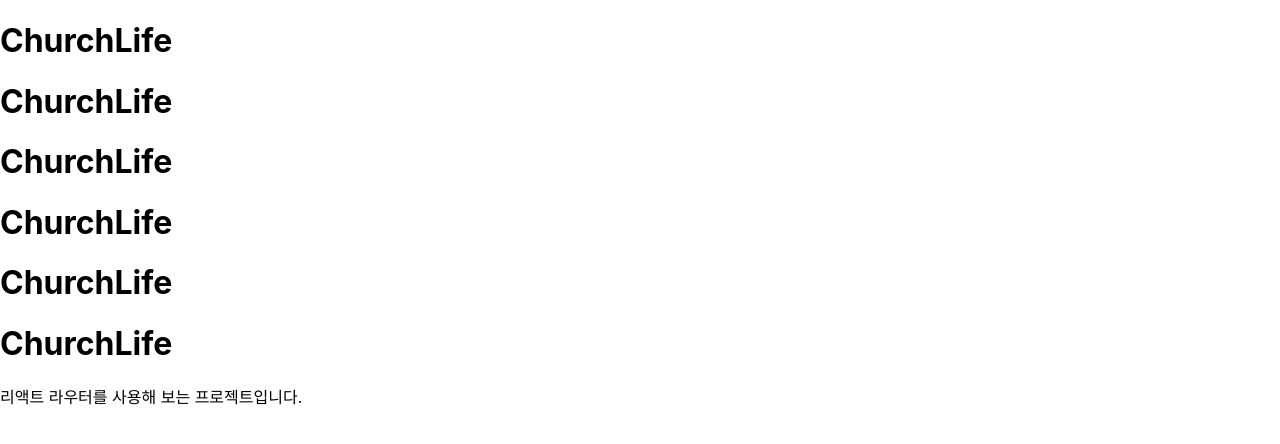
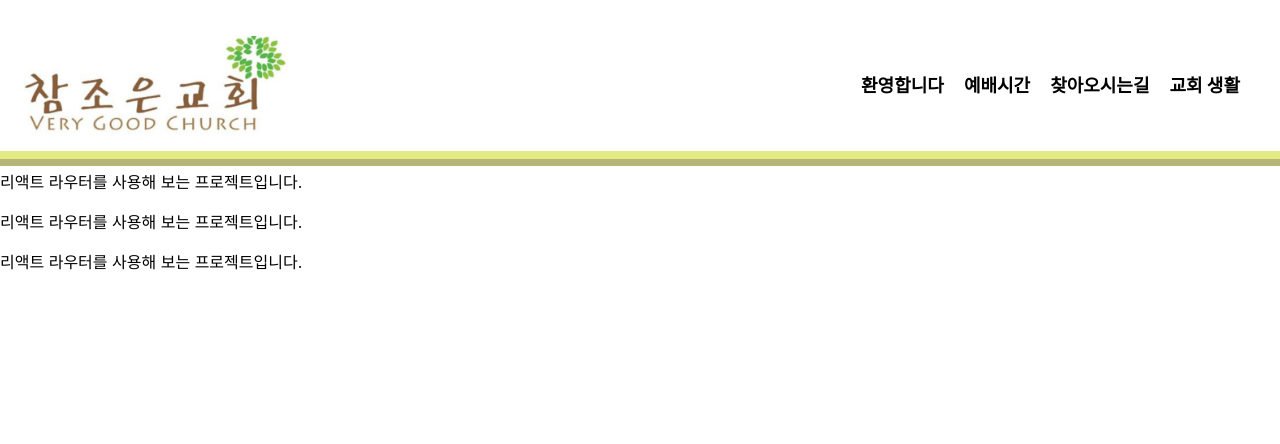
Before and after one commit to JamesJoe0830/ChamChurch, a React (Create React App) app: page /churchLife in a window 1280 px wide. Shown: the top 444 px of the page. Built offline with nearby package versions, Linux system fonts and the light colour scheme.

Commit message:
Appbar cursor추가

```diff
--- a/src/components/Appbar.jsx
+++ b/src/components/Appbar.jsx
@@ -57,14 +57,16 @@ const AppBar = () => {
 };
 
 const AppBarDiv = styled.div`
+  position: fixed;
+  width: 100%;
   min-height: 100px;
   display: flex;
+  -webkit-box-pack: justify;
   justify-content: space-between;
   font-size: calc(10px + 2vmin);
   color: black;
-  // background-color: green;
-  position: flex;
   border-bottom: 4mm ridge rgba(211, 220, 50, 0.6);
+  background-color: white;
 `;
 const LogoImg = styled.div`
   display: flex;
@@ -72,6 +74,7 @@ const LogoImg = styled.div`
   height: 100px;
   justify-content: flex;
   padding: 15px;
+  cursor: pointer;
 `;
 const MenuListDiv = styled.div`
   display: flex;
@@ -86,6 +89,7 @@ const MenuTab = styled.div`
   font-size: 18px;
   float: left;
   font-weight: bold;
+  cursor: pointer;
 `;
 
 export default AppBar;
--- a/src/pages/ Directions.jsx
+++ b/src/pages/ Directions.jsx
@@ -1,15 +1,20 @@
+import styled from "styled-components";
+import AppBar from '../components/Appbar';
+
 const Directions = () => {
-    return (
-      <div>
-        <h1>Directions</h1>
-        <h1>Directions</h1>
-        <h1>Directions</h1>
-        <h1>Directions</h1>
-        <h1>Directions</h1>
-        <h1>Directions</h1>
+  return (
+    <>
+    <AppBar />
+      <WrapBox>
+        <h1>찾아오시는 길</h1>
         <p>리액트 라우터를 사용해 보는 프로젝트입니다.</p>
-      </div>
-    );
-  };
+      </WrapBox>
+    </>
+  );
+};
 
-  export default Directions;
+const WrapBox = styled.div`
+  width: 100%;
+`;
+
+export default Directions;
--- a/src/pages/ChurchLife.jsx
+++ b/src/pages/ChurchLife.jsx
@@ -1,15 +1,21 @@
+import styled from "styled-components";
+import AppBar from '../components/Appbar';
+
 const ChurchLife = () => {
-    return (
-      <div>
-        <h1>ChurchLife</h1>
-        <h1>ChurchLife</h1>
-        <h1>ChurchLife</h1>
-        <h1>ChurchLife</h1>
-        <h1>ChurchLife</h1>
-        <h1>ChurchLife</h1>
+  return (
+    <>
+    <AppBar />
+      <WrapBox>
+        <h1>소개</h1>
         <p>리액트 라우터를 사용해 보는 프로젝트입니다.</p>
-      </div>
-    );
-  };
+        <p>리액트 라우터를 사용해 보는 프로젝트입니다.</p><p>리액트 라우터를 사용해 보는 프로젝트입니다.</p><p>리액트 라우터를 사용해 보는 프로젝트입니다.</p><p>리액트 라우터를 사용해 보는 프로젝트입니다.</p>
+      </WrapBox>
+    </>
+  );
+};
 
-  export default ChurchLife;
+const WrapBox = styled.div`
+  width: 100%;
+`;
+
+export default ChurchLife;
--- a/src/pages/Home.jsx
+++ b/src/pages/Home.jsx
@@ -147,6 +147,7 @@ function Home() {
 
 const WrapBox = styled.div`
   width: 100%;
+  margin-top:auto;
   //
 `;
 
--- a/src/pages/Time.jsx
+++ b/src/pages/Time.jsx
@@ -1,15 +1,20 @@
+import styled from "styled-components";
+import AppBar from '../components/Appbar'
+
 const Time = () => {
     return (
-      <div>
-        <h1>Time</h1>
-        <h1>Time</h1>
-        <h1>Time</h1>
-        <h1>Time</h1>
-        <h1>Time</h1>
-        <h1>Time</h1>
-        <p>리액트 라우터를 사용해 보는 프로젝트입니다.</p>
-      </div>
+      <>
+      <AppBar/>
+        <WrapBox>
+          <h1>Time</h1>
+          <p>리액트 라우터를 사용해 보는 프로젝트입니다.</p>
+        </WrapBox>
+      </>
     );
   };
 
+  const WrapBox = styled.div`
+  width: 100%;
+`;
+
   export default Time;
```
